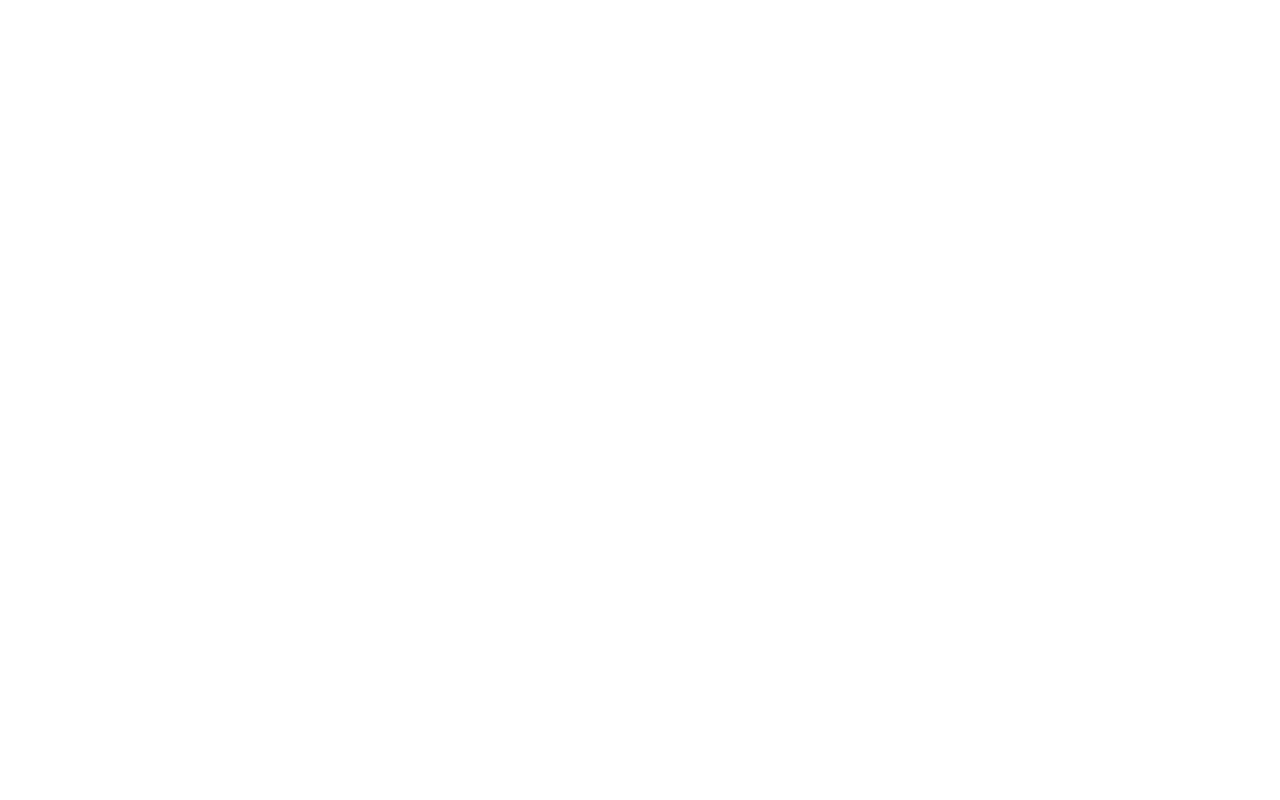
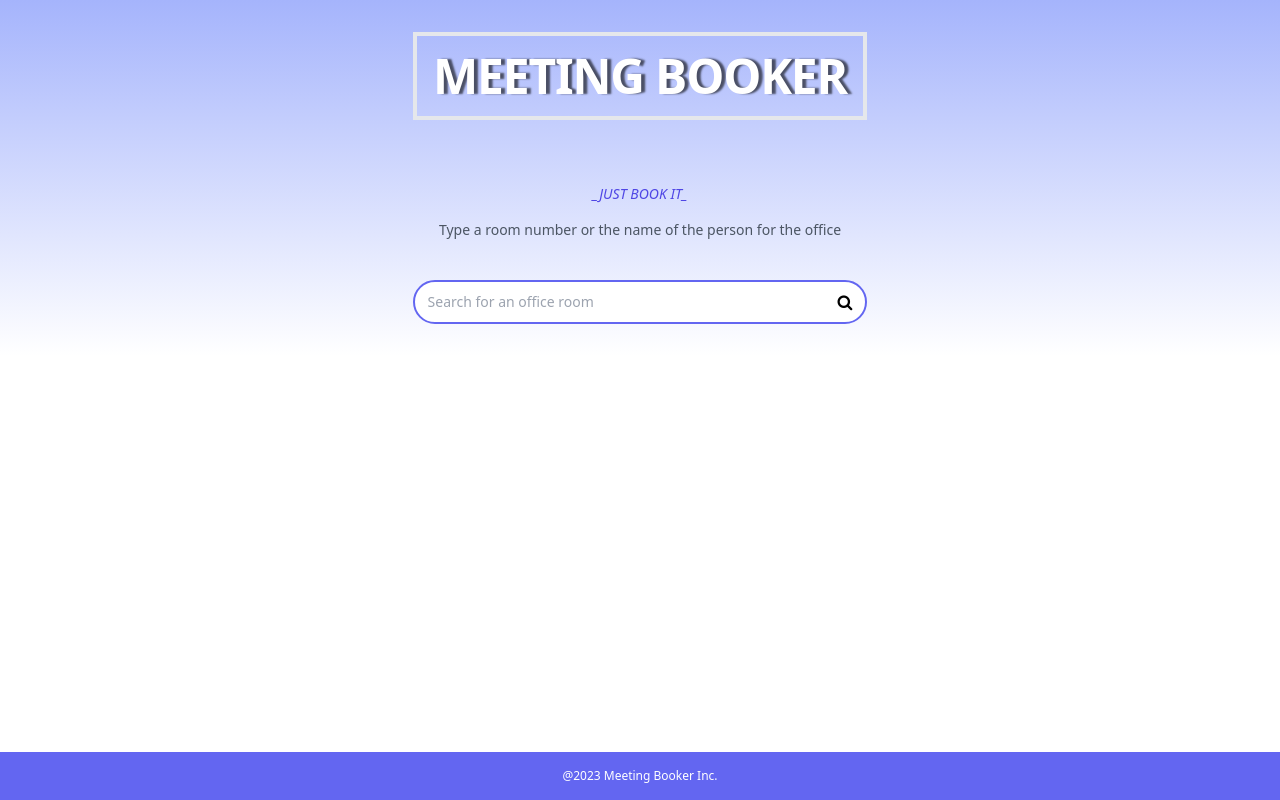
Before and after one commit to olili27/book-a-room-front-end, a plain HTML site: page views/searchForARoom.html in a window 1280 px wide. Drawn offline with nearby package versions, Linux system fonts and the light colour scheme.

Commit message:
structure and style the search for a room page

```diff
--- a/views/searchForARoom.html
+++ b/views/searchForARoom.html
@@ -0,0 +1,47 @@
+<!DOCTYPE html>
+<html lang="en">
+  <hea>
+    <meta charset="UTF-8" />
+    <meta http-equiv="X-UA-Compatible" content="IE=edge" />
+    <meta name="viewport" content="width=device-width, initial-scale=1.0" />
+    <title>Book a Room | Find Office Room</title>
+    <link rel="stylesheet" href="https://cdnjs.cloudflare.com/ajax/libs/font-awesome/4.7.0/css/font-awesome.min.css">
+    <script src="https://cdn.tailwindcss.com"></script>
+    <link rel="stylesheet" href="../styles/style.css">
+  </head>
+  <body>
+    <div>
+      <main
+        class="grid min-h-full place-items-center bg-gradient-to-b from-indigo-300 px-6 py-8 lg:px-8"
+      >
+        <div class="text-center">
+          <h1
+            id="main-heading"
+            class="mb-16 text-4xl border-4 p-4 font-extrabold tracking-tight text-white sm:text-5xl"
+          >
+            MEETING BOOKER
+          </h1>
+          <!-- <div class="border-b"></div> -->
+          <p class="mb-4 text-sm font-normal italic text-indigo-600">
+            _JUST BOOK IT_
+          </p>
+          <p class="mt-2 text-sm font-medium text-gray-600">
+            Type a room number or the name of the person for the office
+          </p>
+          <div class="mt-10 flex items-center justify-center">
+            <form action="" class="min-w-full">
+                <label class="flex items-center px-5 py-2 bg-white justify-center border-2 border-indigo-500 rounded-full min-w-full" for="room-search">
+                    <input id="room-search" class="min-w-full text-sm pr-1 text-gray-600 focus:outline-none" type="text"
+                        placeholder="Search for an office room" name="room-search">
+                    <button type="submit"><i class="fa fa-search" aria-hidden="true"></i></button>
+                </label>
+            </form>
+          </div>
+        </div>
+      </main>
+      <footer class="flex items-center justify-center bg-indigo-500 absolute bottom-0 min-w-full text-white px-1 py-4">
+        <p class="text-xs">@2023 Meeting Booker Inc.</p>
+      </footer>
+    </div>
+  </body>
+</html>
```
Also changed, not shown: index.html (+2 -2 lines).
